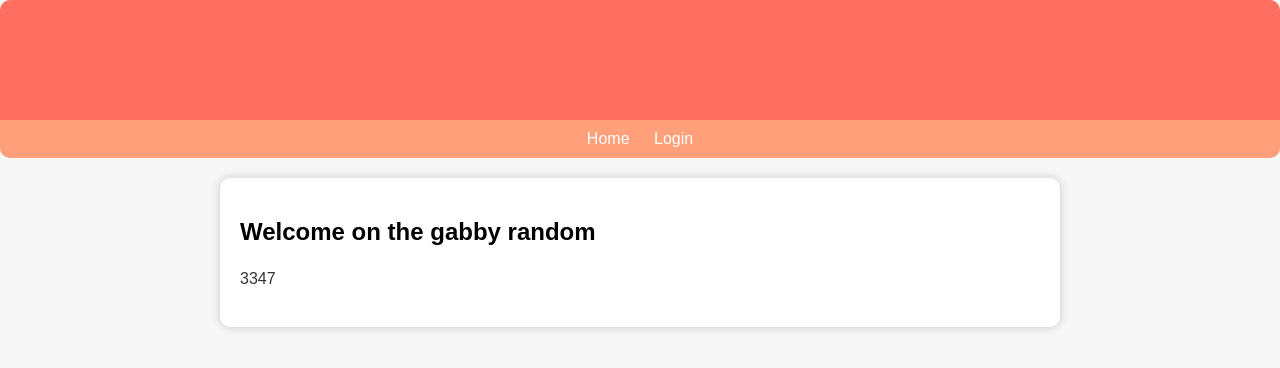
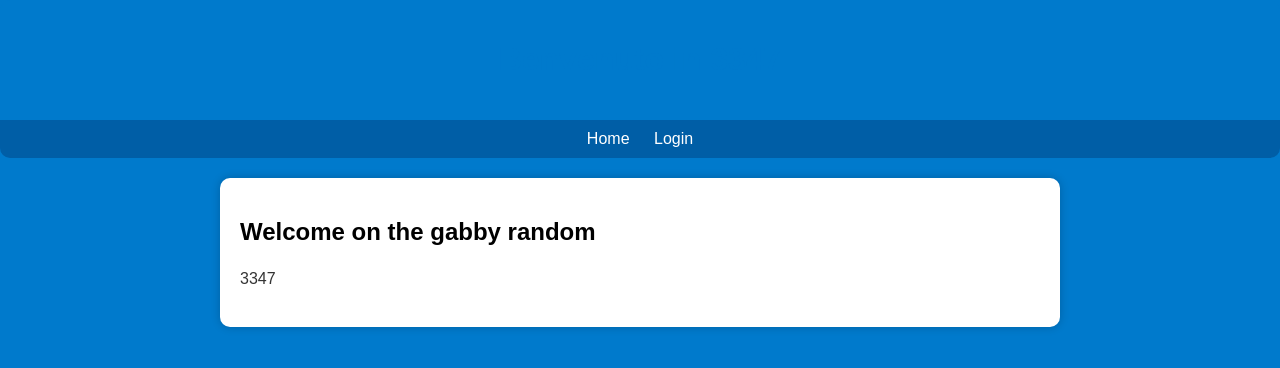
Before and after one commit to jjonesblu/3347, a plain HTML site: page index.html in a window 1280 px wide. Drawn offline with Linux system fonts and the light colour scheme.

Commit message:
Update index.html

```diff
--- a/index.html
+++ b/index.html
@@ -8,13 +8,13 @@
         /* Stili CSS */
         body {
             font-family: 'Arial', sans-serif;
-            background-color: #f7f7f7;
+            background-color: #007acc; /* Cambiato il colore di sfondo in blu */
             margin: 0;
             padding: 0;
         }
 
         header {
-            background-color: #ff6f61;
+            background-color: #007acc; /* Cambiato il colore di sfondo in blu */
             color: #fff;
             text-align: center;
             padding: 20px;
@@ -22,7 +22,7 @@
         }
 
         nav {
-            background-color: #ffa07a;
+            background-color: #005ea6; /* Cambiato il colore di sfondo in blu scuro */
             color: #fff;
             text-align: center;
             padding: 10px;
@@ -45,7 +45,7 @@
         }
 
         h1 {
-            color: #ff6f61;
+            color: #007acc; /* Cambiato il colore in blu */
         }
 
         p {
```
